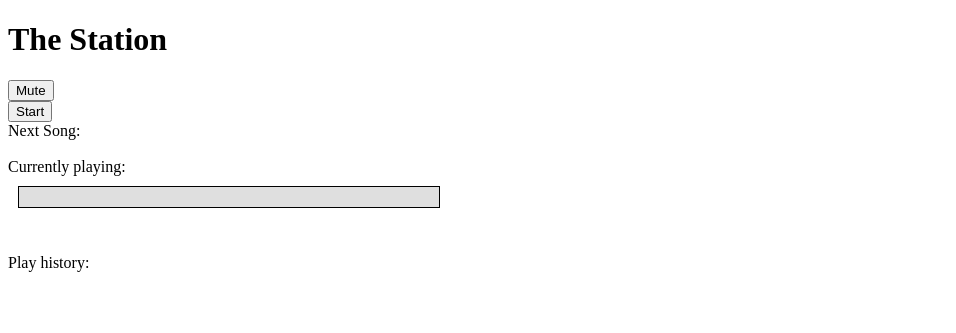
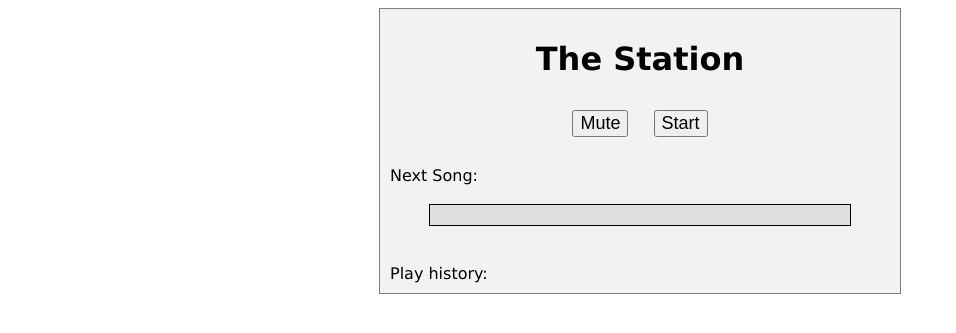
Before and after one commit to priestc/TheStation, a Django app: template station/templates/home.html in a window 1280 px wide. Shown: the top 333 px of the page, without its empty margins (0-956 px from the left). Run offline with Django 3.2, Linux system fonts and the light colour scheme; the template is opened without the code that fills it, so the values that code supplies are empty; some libraries are stand-ins or nearby versions.

Commit message:
more better design

```diff
--- a/station/templates/home.html
+++ b/station/templates/home.html
@@ -3,6 +3,9 @@
 {% block content %}
 <meta name="microtip" content="Audio">
 <style>
+    h1 {
+        text-align: center;
+    }
     .title, .artist {
         font-size: large;
         font-weight: bold
@@ -14,28 +17,51 @@
     }
 
     #currently_playing {
+        margin: 0 auto;
         text-align: center;
         padding: 10px;
-        margin: 10px;
         border: 1px solid black;
         background: #dfdfdf;
         max-width: 400px;
     }
 
+    #currently_playing img {
+        height: 300px;
+    }
+
+    .center {
+        padding: 10px;
+        width: 500px;
+        background: #f2f2f2;
+        border: 1px solid gray;
+        font-family: verdana;
+        margin: 0 auto;
+    }
+
+    .buttons {
+        text-align: center;
+    }
+
+    .buttons button {
+        margin: 10px;
+        font-size: large;
+    }
+
 </style>
-<h1>The Station</h1>
+<div class="center">
+    <h1>{{ TITLE|default:"The Station"|safe }}</h1>
 
+    <div class="buttons">
         <button id="mute">Mute</button><button id="unmute" style="display: none">Un-mute</button>
-<br>
         <button id="start2" style="display: none" onclick="window.location = '/play'">Restart</button>
         <button id="start">Start</button>
         <button id="stop" style="display: none">Stop</button>
+    </div>
     <br>
 
     Next Song:
     <div id="next_song"></div>
     <br>
-Currently playing:
     <div id="currently_playing"></div>
 
     <audio id="player"></audio>
@@ -47,6 +73,7 @@ Currently playing:
     <br>
     Play history:
     <div id="last_played_container"></div>
+</div>
 
 <script type="text/javascript" src="{{ STATIC_URL }}admin/js/jquery.js"></script>
 
@@ -65,7 +92,6 @@ Play history:
     }
 
     function get_info_from_lastfm(artist_name, track_name) {
-
         var artist = $
         var key = "{{ LASTFM_KEY }}";
 
@@ -80,11 +106,12 @@ Play history:
         $.ajax({
             url: url,
             success: function(response) {
+                console.log(response);
                 if(response.error) {
                     console.log("Last fm returned error:", response.message);
                     return
                 }
-                var img = response.track.album.image[1]; // medium size
+                var img = response.track.album.image[3]; // large size
                 $("#currently_playing img").attr('src', img["#text"]);
             }
         })
@@ -158,6 +185,7 @@ Play history:
         get_info_from_lastfm(new_song.artist, new_song.title);
 
         $("#currently_playing").html(
+            "Currently Playing<br><br>" +
             "<img><br>" +
             "<span class='artist'>" + new_song.artist + "</span> - "
             + "[<span class='year'>" + new_song.year + "</span>] "
--- a/station/views.py
+++ b/station/views.py
@@ -35,6 +35,7 @@ def player(request, autoplay=False):
     return render(request, "home.html", {
         'autoplay': autoplay,
         'LASTFM_KEY': settings.LASTFM_KEY,
+        'TITLE': settings.TITLE,
     })
 
 
```
Lines whose indentation alone changed are shown as unchanged.
